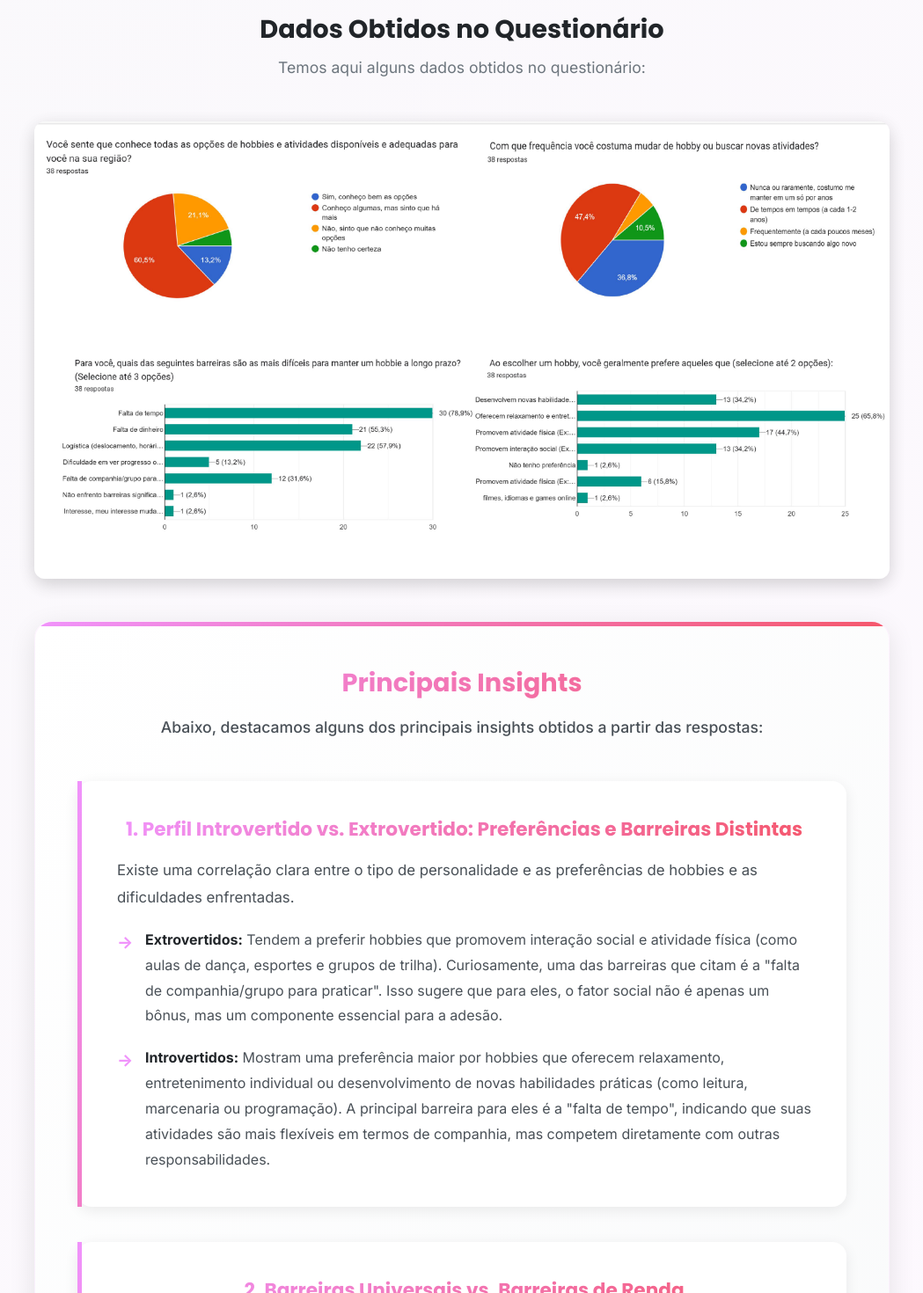
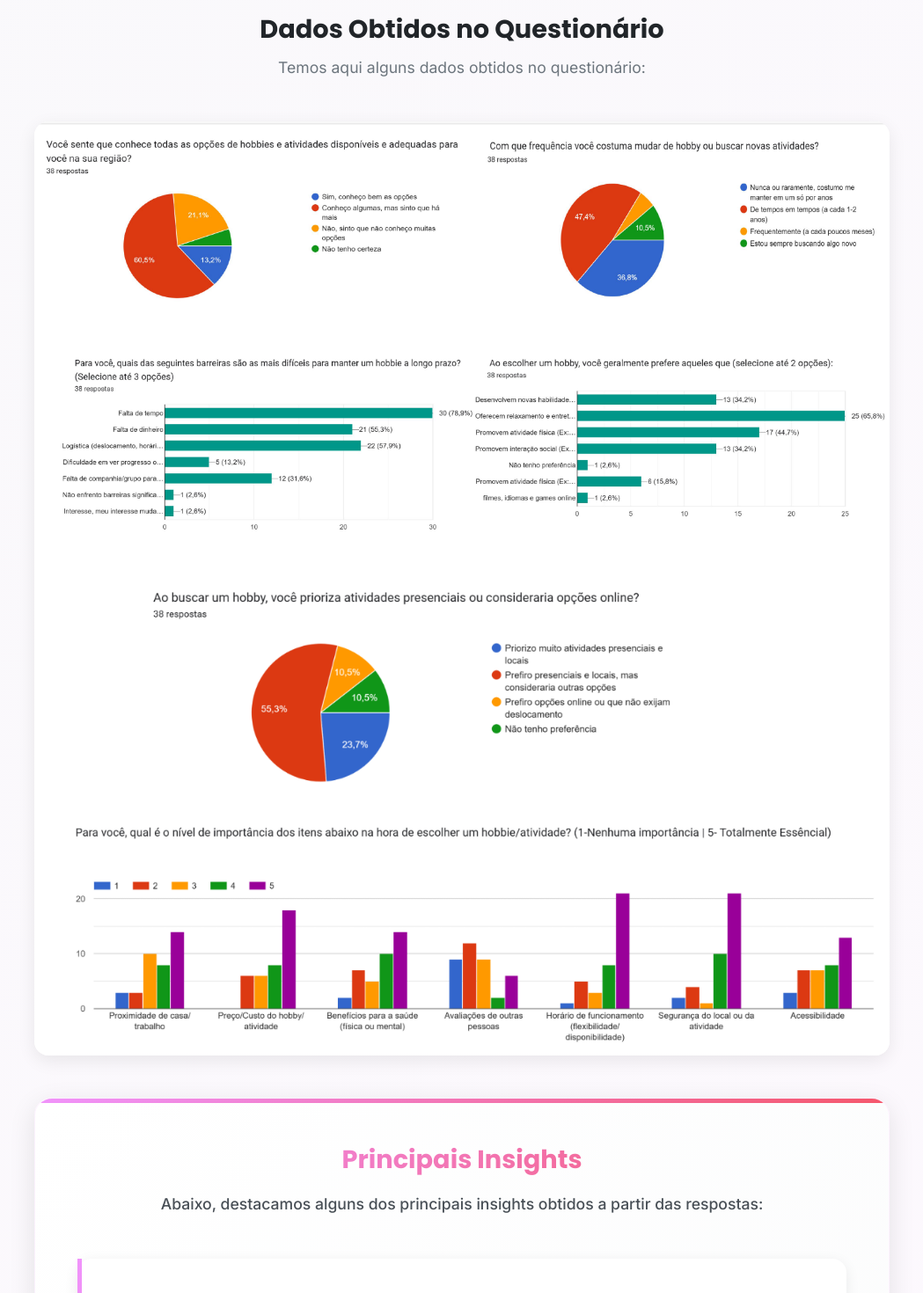
Before and after one commit to FelipeVilelaFreire/Trabalho-IHC, a React (Vite) app: page /imersao in a window 1280 px wide. Shown: the part 8820-10290 px from the top of the page at 88% size, without its empty margins (115-1164 px from the left). Built offline with nearby package versions, Linux system fonts and the light colour scheme.

Commit message:
Portifolio Feito

```diff
--- a/src/pages/Problem.css
+++ b/src/pages/Problem.css
@@ -544,6 +544,8 @@
   background: white;
   border-radius: 16px;
   box-shadow: 0 6px 20px rgba(0, 0, 0, 0.08);
+  overflow: hidden;
+  line-height: 0;
 }
 
 .results-image-container img {
@@ -552,6 +554,9 @@
   max-width: 100%;
   height: auto;
   object-fit: contain;
+  margin: 0;
+  padding: 0;
+  vertical-align: bottom;
 }
 
 /* Questionnaire Insights Section */
--- a/src/pages/Problem.jsx
+++ b/src/pages/Problem.jsx
@@ -433,8 +433,18 @@ const Problem = () => {
                       style={{
                         width: '100%',
                         height: 'auto',
-                        borderRadius: '12px',
-                        boxShadow: '0 6px 20px rgba(0, 0, 0, 0.1)'
+                        display: 'block',
+                        margin: 0
+                      }}
+                    />
+                    <img
+                      src="/docs/graficos-resultados2.png"
+                      alt="Gráficos dos Resultados do Questionário - Parte 2 mostrando mais análises e cruzamentos de dados"
+                      style={{
+                        width: '100%',
+                        height: 'auto',
+                        display: 'block',
+                        margin: 0
                       }}
                     />
                   </div>
@@ -480,6 +490,21 @@ const Problem = () => {
                         <p className="insight-description-detailed">
                           Muitos respondentes, especialmente na faixa de 26-39 anos, usam o Instagram e pesquisas no Google para descobrir novos hobbies. No entanto, um cruzamento interessante mostra que, apesar da descoberta ser digital, a grande maioria ainda prioriza atividades presenciais e locais.
                         </p>
+                      </div>
+
+                      <div className="insight-item-detailed">
+                        <h5 className="insight-title-detailed">4. A Importância Crítica da Segurança</h5>
+                        <p className="insight-description-detailed">
+                          Este foi um dos contrastes mais fortes que os dados revelaram. Ao avaliar a importância da "segurança do local ou da atividade" em uma escala de 1 a 5:
+                        </p>
+                        <ul className="insight-list">
+                          <li>
+                            <strong>Gênero Feminino:</strong> Quase unanimemente, as respondentes marcaram essa questão com nota 5 (totalmente essencial). A segurança não é um diferencial, é um pré-requisito absoluto.
+                          </li>
+                          <li>
+                            <strong>Gênero Masculino:</strong> A segurança também é importante, mas as notas são mais distribuídas, variando entre 3, 4 e 5. Para eles, parece ser um fator a ser considerado, mas não com o mesmo nível de criticidade inflexível.
+                          </li>
+                        </ul>
                       </div>
                     </div>
                   </div>
```
Also changed, not shown: docs_uteis/Resultado_Questionario2.png (added), public/docs/graficos-resultados2.png (added).
